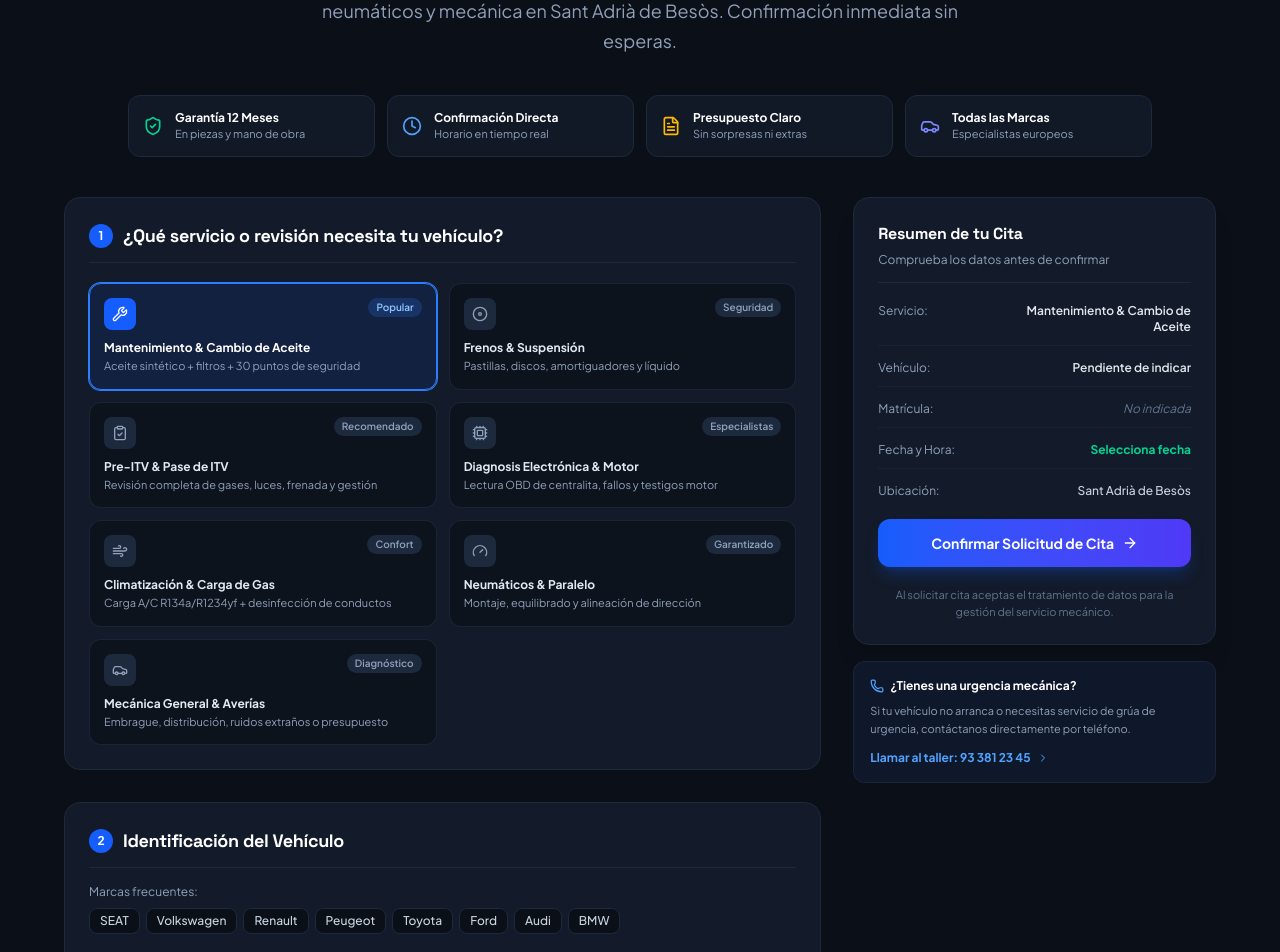
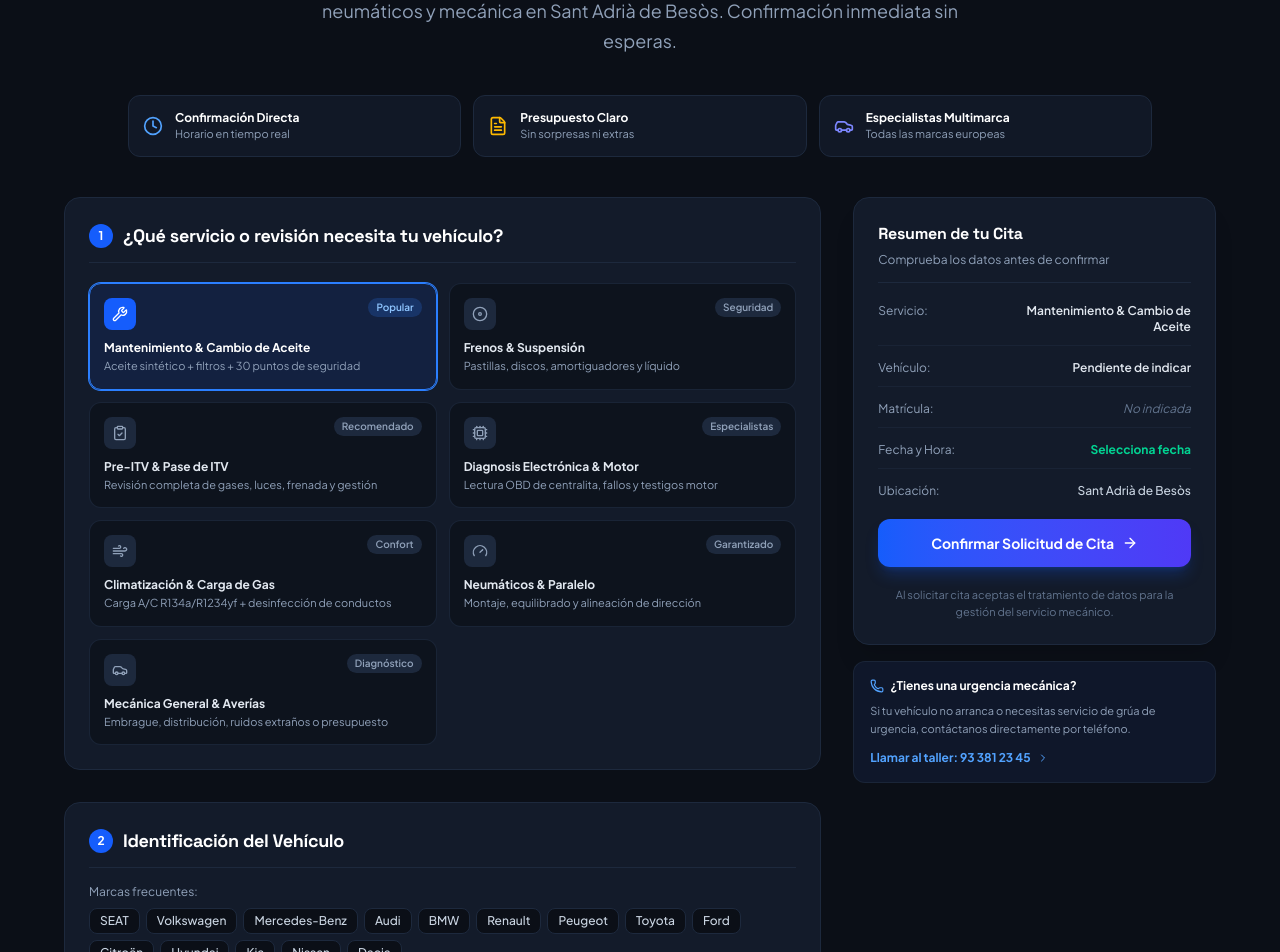
Before and after one commit to sembhiharsh/citas, a React (Vite) app in the folder frontend/: page / in a window 1280 px wide. Shown: the part 320-1272 px from the top of the page. Built offline with nearby package versions, Linux system fonts and the light colour scheme; no server answers.

Commit message:
Remove 12 meses garantia pill and include Mercedes-Benz in vehicle brands list

```diff
--- a/frontend/src/App.jsx
+++ b/frontend/src/App.jsx
@@ -35,7 +35,7 @@ const getBackendUrl = () => {
 const API_BASE = getBackendUrl();
 
 const POPULAR_BRANDS = [
-  'SEAT', 'Volkswagen', 'Renault', 'Peugeot', 'Toyota', 'Ford', 'Audi', 'BMW', 'Mercedes-Benz', 'Citroën', 'Hyundai', 'Kia', 'Nissan', 'Dacia'
+  'SEAT', 'Volkswagen', 'Mercedes-Benz', 'Audi', 'BMW', 'Renault', 'Peugeot', 'Toyota', 'Ford', 'Citroën', 'Hyundai', 'Kia', 'Nissan', 'Dacia'
 ];
 
 const SERVICES_CATALOG = [
@@ -506,16 +506,8 @@ function App() {
               </p>
             </div>
 
-            {/* 4 Guarantees Pills */}
-            <div className="grid grid-cols-2 md:grid-cols-4 gap-3 max-w-5xl mx-auto">
-              <div className="bg-[#131B2A]/80 border border-slate-800 rounded-xl p-3.5 flex items-center gap-3">
-                <ShieldCheck className="w-5 h-5 text-emerald-400 shrink-0" />
-                <div>
-                  <span className="text-xs font-bold text-white block">Garantía 12 Meses</span>
-                  <span className="text-[11px] text-slate-400 block">En piezas y mano de obra</span>
-                </div>
-              </div>
-
+            {/* 3 Trust Pillars */}
+            <div className="grid grid-cols-1 sm:grid-cols-3 gap-3 max-w-5xl mx-auto">
               <div className="bg-[#131B2A]/80 border border-slate-800 rounded-xl p-3.5 flex items-center gap-3">
                 <Clock className="w-5 h-5 text-blue-400 shrink-0" />
                 <div>
@@ -535,8 +527,8 @@ function App() {
               <div className="bg-[#131B2A]/80 border border-slate-800 rounded-xl p-3.5 flex items-center gap-3">
                 <Car className="w-5 h-5 text-indigo-400 shrink-0" />
                 <div>
-                  <span className="text-xs font-bold text-white block">Todas las Marcas</span>
-                  <span className="text-[11px] text-slate-400 block">Especialistas europeos</span>
+                  <span className="text-xs font-bold text-white block">Especialistas Multimarca</span>
+                  <span className="text-[11px] text-slate-400 block">Todas las marcas europeas</span>
                 </div>
               </div>
             </div>
@@ -644,7 +636,7 @@ function App() {
                     <div>
                       <span className="text-xs text-slate-400 block mb-2">Marcas frecuentes:</span>
                       <div className="flex flex-wrap gap-1.5">
-                        {POPULAR_BRANDS.slice(0, 8).map((brand) => (
+                        {POPULAR_BRANDS.map((brand) => (
                           <button
                             key={brand}
                             type="button"
```
